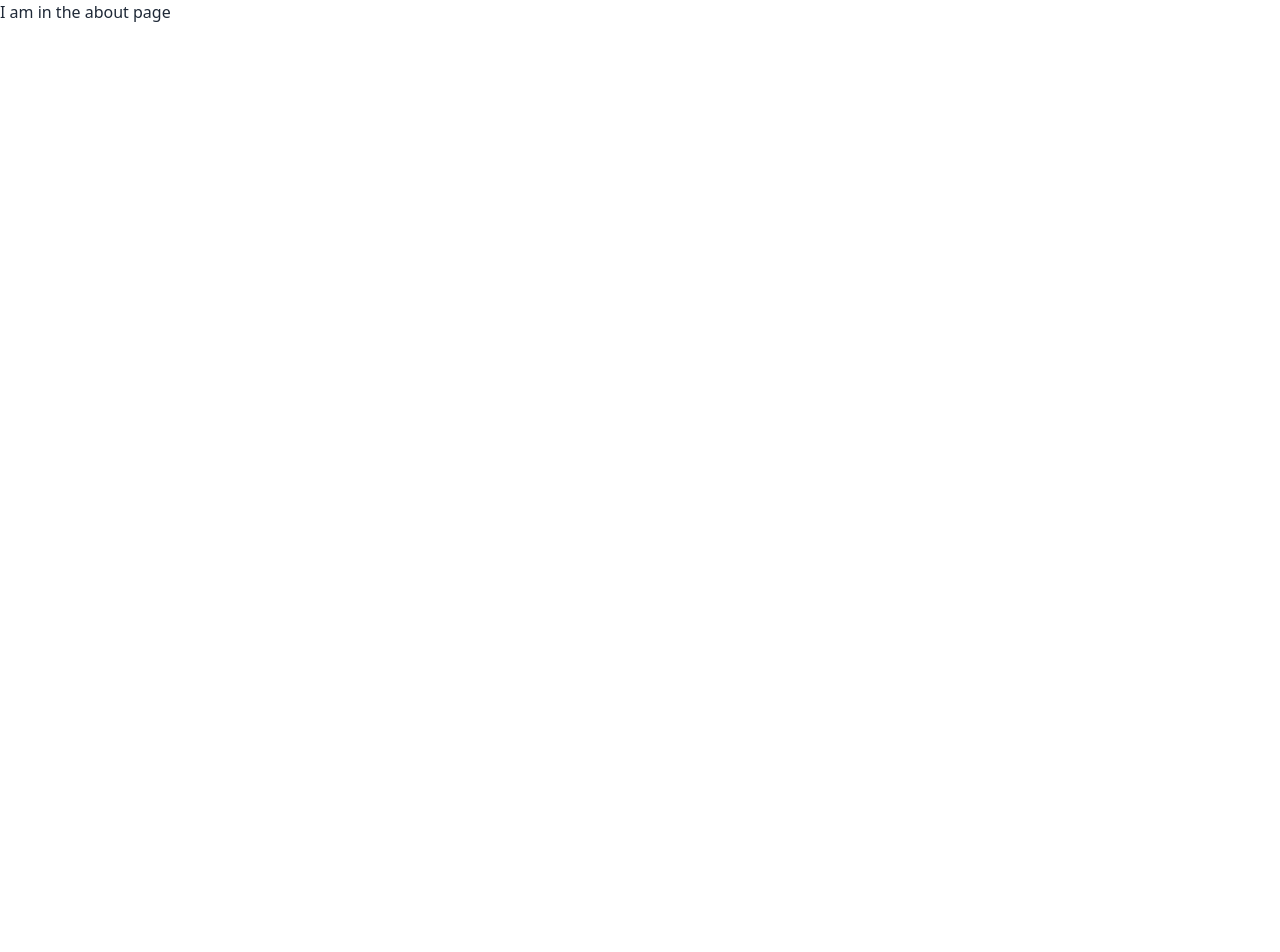
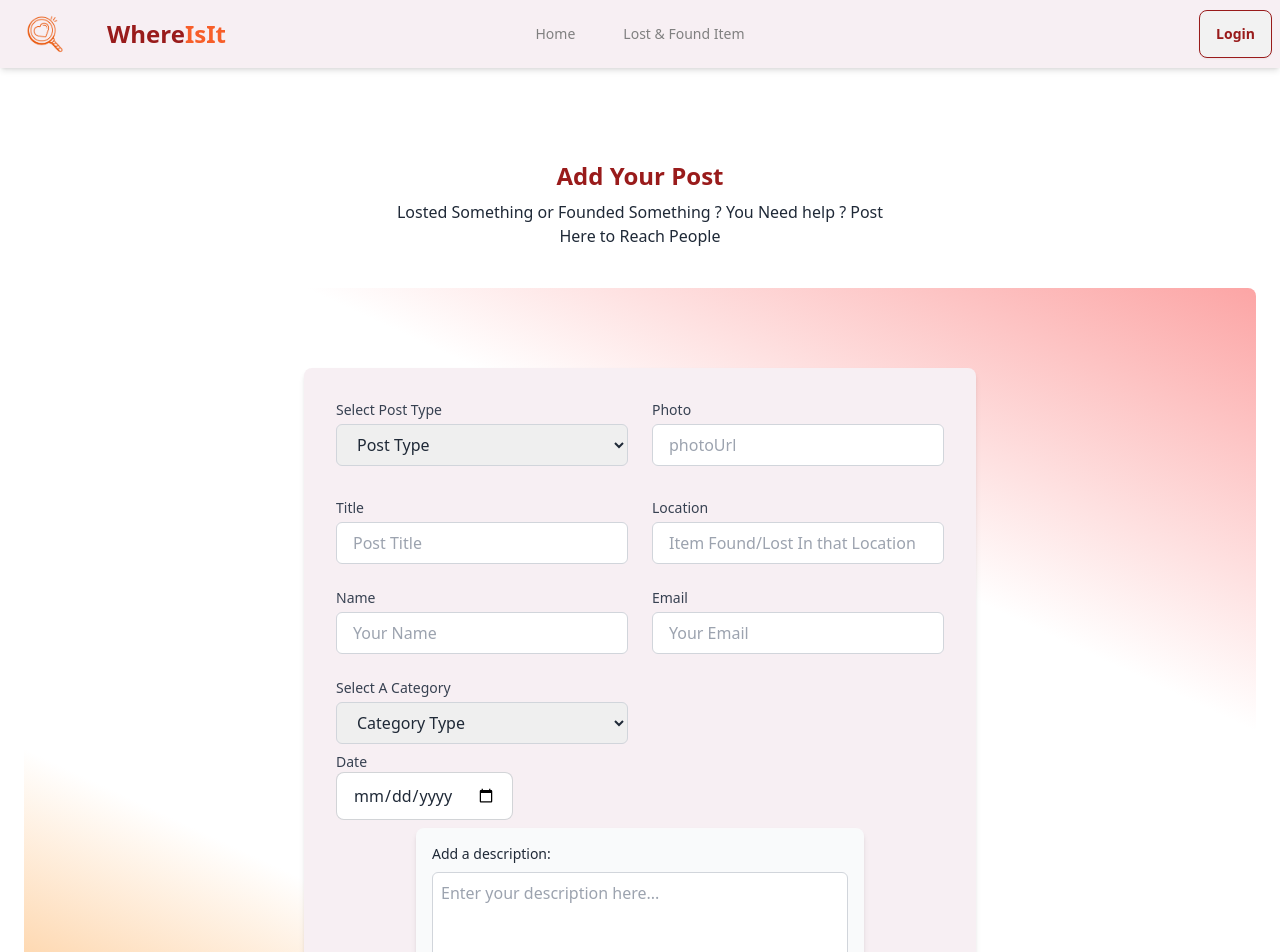
Before and after one commit to Chitra35006/A-11-whereIsIt-Client, a React (Vite) app: page /addAItems in a window 1280 px wide. Shown: the top 952 px of the page. Before the commit the page ends 800 px from the top, so only its background shows below. Built offline with nearby package versions, Linux system fonts and the light colour scheme; no server answers.

Commit message:
adding addPost design

```diff
--- a/package.json
+++ b/package.json
@@ -10,12 +10,14 @@
     "preview": "vite preview"
   },
   "dependencies": {
+    "date-fns": "^4.1.0",
     "firebase": "^11.1.0",
     "localforage": "^1.10.0",
     "match-sorter": "^8.0.0",
     "motion": "^11.15.0",
     "react": "^18.3.1",
     "react-awesome-reveal": "^4.3.1",
+    "react-datepicker": "^7.5.0",
     "react-dom": "^18.3.1",
     "react-helmet-async": "^2.0.5",
     "react-icons": "^5.4.0",
--- /dev/null
+++ b/src/pages/AddLostFoundItem/AddLostFoundItem.jsx
@@ -0,0 +1,239 @@
+import React, { useState } from 'react';
+import { Helmet } from 'react-helmet-async';
+
+const AddLostFoundItem = () => {
+
+const [name, setName] = useState("");
+const [email, setEmail] = useState("");
+const [photo, setPhoto] = useState("");
+const [description, setDescription] = useState("");
+const[post, setPost] = useState("");
+const[location, setLocation] = useState("");
+const[category, setCategory] = useState("");
+const[title, setTitle] = useState("");
+const[date, setDate] = useState("");
+
+const resetForm = () => {
+  setTitle("");
+  setName("");
+  setPhoto("");
+  setPost("");
+  setEmail("");
+  setCategory("");
+  setDescription("");
+  setDate("");
+  setLocation("");
+};
+
+    const handleSubmit=e=>{
+        e.preventDefault();
+        const postData={
+            post,
+            photo,
+            title,
+            location,
+            name,
+            email,
+            category,
+            description,
+            date
+        }
+        console.log(postData);
+    }
+    return (
+        <div>
+            <Helmet><title>Add Item </title></Helmet>
+            <div>
+      <div className="text-center lg:w-2/5 md:w-[350px] mx-auto py-10">
+        <h1 className="md:text-2xl text-xl font-bold text-red-800">Add Your Post</h1>
+        <p className="mt-2">
+          Losted Something or Founded Something ? You Need help ? Post Here to Reach People
+        </p>
+      </div>
+      <div>
+        <div className="py-20 rounded-lg px-8 md:px-0 flex items-center justify-center bg-[linear-gradient(25deg,#fdba74_5%,_white_30%,_white_70%,#fca5a5_100%)]">
+        <div className="p-8 rounded-lg shadow-md w-full max-w-2xl bg-[#f7eff3]">
+            <form onSubmit={handleSubmit}>
+              <div className="grid grid-cols-1 md:grid-cols-2 gap-6">
+                 {/* Post Type */}
+                 <div className="form-group mb-2">
+                  <label
+                    htmlFor="unique-select"
+                    className="block text-sm font-medium text-gray-700"
+                  >
+                    Select Post Type
+                  </label>
+                  <select
+                    // id="campaign"
+                    value={post}
+                    onChange={(e)=> setPost(e.target.value)}
+                    className="w-full mt-1 px-4 py-2 border border-gray-300 rounded-md focus:outline-none focus:ring-2 focus:ring-blue-400"
+                  >
+                    <option id="0" value="" disabled>Post Type</option>
+                    <option id="1" value="Lost">Lost</option>
+                    <option id="2" value="Found">Found</option>
+                  </select>
+                </div>
+                {/* PhotoURL Link Input */}
+                <div className="form-group">
+                  <label
+                    htmlFor="photoUrl"
+                    className="block text-sm font-medium text-gray-700"
+                  >
+                    Photo
+                  </label>
+                  <input
+                  value={photo}
+                  onChange={(e)=>setPhoto(e.target.value)}
+                    type="text"
+                    required
+                    id="photo"
+                    placeholder="photoUrl"
+                    className="w-full mt-1 px-4 py-2 border border-gray-300 rounded-md focus:outline-none focus:ring-2 focus:ring-blue-400"
+                  />
+                </div>
+                {/* PostTitle */}
+                <div className="form-group">
+                  <label
+                    htmlFor="title"
+                    className="block text-sm font-medium text-gray-700"
+                  >
+                    Title
+                  </label>
+                  <input
+                  value={title}
+                  onChange={(e)=>setTitle(e.target.value)}
+                    type="text"
+                    required
+                    id="title"
+                    placeholder="Post Title"
+                    className="w-full mt-1 px-4 py-2 border border-gray-300 rounded-md focus:outline-none focus:ring-2 focus:ring-blue-400"
+                  />
+                </div>
+                 {/* Location Input */}
+                 <div className="form-group">
+                  <label
+                    htmlFor="location"
+                    className="block text-sm font-medium text-gray-700"
+                  >
+                    Location
+                  </label>
+                  <input
+                  value={location}
+                  onChange={(e)=>setLocation(e.target.value)}
+                    type="text"
+                    required
+                    id="name"
+                    placeholder="Item Found/Lost In that Location"
+                    className="w-full mt-1 px-4 py-2 border border-gray-300 rounded-md focus:outline-none focus:ring-2 focus:ring-blue-400"
+                  />
+                </div>
+                {/* Name Input */}
+                <div className="form-group">
+                  <label
+                    htmlFor="name"
+                    className="block text-sm font-medium  text-gray-700"
+                  >
+                    Name
+                  </label>
+                  <input
+                  value={name}
+                  onChange={(e)=>setName(e.target.value)}
+                    type="text"
+                    required
+                    id="name"
+                    placeholder="Your Name"
+                    className="w-full mt-1 px-4 py-2 border border-gray-300 rounded-md focus:outline-none focus:ring-2 focus:ring-blue-400"
+                  />
+                </div>
+
+
+                {/* Email Input */}
+                <div className="form-group">
+                  <label
+                    htmlFor="email"
+                    className="block text-sm font-medium text-gray-700"
+                  >
+                    Email
+                  </label>
+                  <input
+                   value={email}
+                   onChange={(e)=>setEmail(e.target.value)}
+                    type="email"
+                    required
+                    id="email"
+                    placeholder="Your Email"
+                    className="w-full mt-1 px-4 py-2 border border-gray-300 rounded-md focus:outline-none focus:ring-2 focus:ring-blue-400"
+                  />
+                </div>
+                {/* Category Type */}
+                <div className="form-group mb-2">
+                  <label
+                    htmlFor="unique-select"
+                    className="block text-sm font-medium text-gray-700"
+                  >
+                    Select A Category
+                  </label>
+                  <select
+                    // id="campaign"
+                    value={category}
+                    onChange={(e)=> setCategory(e.target.value)}
+                    className="w-full mt-1 px-4 py-2 border border-gray-300 rounded-md focus:outline-none focus:ring-2 focus:ring-blue-400"
+                  >
+                    <option id="0" value="" disabled>Category Type</option>
+                    <option id="1" value="Lost">Pet</option>
+                    <option id="2" value="Found">Document</option>
+                    <option id="2" value="Found">Gadget</option>
+                  </select>
+                </div>
+              </div>
+
+              {/* Day Found Lost*/}
+              <div className="form-group">
+                  <label
+                    htmlFor="date"
+                    className="block text-sm font-medium  text-gray-700"
+                  >
+                    Date
+                  </label>
+                  <input value={date} onChange={(e)=> setDate(e.target.value)} type="date" name='applicationDeadline' placeholder="Lost/Founded Date" className="input input-bordered" required />
+                </div>
+              {/* Description */}
+              <div className="p-4 mt-2 max-w-md mx-auto rounded-lg shadow-md bg-gray-50">
+                <label
+                  htmlFor="description"
+                  className="block text-sm font-medium mb-2 text-gray-800"
+                >
+                  Add a description:
+                </label>
+                <textarea
+                value={description}
+                onChange={(e)=>setDescription(e.target.value)}
+                  id="description"
+                  name="description"
+                  rows="4"
+                  required
+                  className="w-full p-2 border border-gray-300 rounded-md focus:outline-none focus:ring-2 focus:ring-blue-500 focus:border-blue-500"
+                  placeholder="Enter your description here..."
+                ></textarea>
+              </div>
+
+              {/* Submit Button */}
+              <div className="mt-6 flex justify-center">
+                <button
+                  type="submit"
+                  className="bg-red-300 px-6 py-3 font-semibold rounded-md  hover:bg-gradient-to-r from-red-500 via-red-600 to-red-900 text-white transition"
+                >
+                  Add Post
+                </button>
+              </div>
+            </form>
+          </div>
+        </div>
+      </div>
+    </div>
+        </div>
+    );
+};
+
+export default AddLostFoundItem;
--- a/src/pages/Home/Home.jsx
+++ b/src/pages/Home/Home.jsx
@@ -2,10 +2,12 @@ import React from 'react';
 import Banner from '../Banner';
 import Unity from '../Unity';
 import Description from '../Description';
+import { Helmet } from 'react-helmet-async';
 
 const Home = () => {
     return (
         <div>
+            <Helmet><title>Home</title></Helmet>
            <Banner></Banner>
            <Unity></Unity>
            <Description></Description>
--- a/src/pages/Register.jsx
+++ b/src/pages/Register.jsx
@@ -2,6 +2,7 @@ import React, { useContext, useState } from 'react';
 import { Link, useNavigate } from 'react-router-dom';
 import useAuth from '../hooks/useAuth';
 import Swal from 'sweetalert2';
+import { Helmet } from 'react-helmet-async';
 
 
 
@@ -50,15 +51,7 @@ const Register = () => {
           text: `Welcome, ${user.email}!`,
           confirmButtonText: 'OK',
         });
-        //updateProfile
-      updateUserProfile({
-        displayName: name,
-        photoURL: photoUrl,}).then(()=>{
-          navigate("/");
-        }).catch(err=>{
-          console.log("ERROR",err);
-      })
-      console.log(user);
+
       }
 
     })
@@ -78,6 +71,7 @@ const Register = () => {
       }
     return (
         <div className="min-h-screen flex justify-center items-center">
+          <Helmet><title>Sign Up</title></Helmet>
         <div className="card border-l-4 border-red-800 bg-[linear-gradient(25deg,#fdba74_5%,_white_30%,_white_70%,#f4f4f5_100%)]  w-full max-w-lg shrink-0 shadow-2xl p-10">
           <h2 className="font-semibold text-2xl text-red-800 text-center mt-5 ">
             Register Your Account
--- a/src/pages/Shared/NavBar.jsx
+++ b/src/pages/Shared/NavBar.jsx
@@ -1,5 +1,5 @@
 import React, { useState } from 'react';
-import { NavLink } from 'react-router-dom';
+import { Link, NavLink } from 'react-router-dom';
 import logo from '../../assets/search.png'
 import { motion, MotionConfig } from "motion/react"
 import { easeOut } from 'motion';
@@ -74,7 +74,7 @@ const NavBar = () => {
            </>
          ):
          (
-          <a href="/signIn" className="btn  border-red-800 border text-red-800 hover:text-white hover:bg-gradient-to-r from-red-500 via-red-600 to-red-900 ">Login</a>
+          <Link to="/signIn" className="btn border-red-800 border text-red-800 hover:text-white hover:bg-gradient-to-r from-red-500 via-red-600 to-red-900 ">Login</Link>
          )
 
          }
--- a/src/pages/Shared/ProfileDropDown.jsx
+++ b/src/pages/Shared/ProfileDropDown.jsx
@@ -1,5 +1,5 @@
 import React, { useState } from 'react';
-import { Link } from 'react-router-dom';
+import { Link, NavLink } from 'react-router-dom';
 
 const ProfileDropDown = ({user}) => {
     const [isDropdownOpen, setIsDropdownOpen] = useState(false);  // To toggle dropdown visibility
@@ -28,13 +28,13 @@ const ProfileDropDown = ({user}) => {
           <div className="absolute right-0 mt-2 bg-red-100 opacity-60 text-black shadow-lg rounded-lg w-48 p-2">
             <ul className='font-semibold space-y-2'>
               <li>
-                <a href="/profile" className=" font-bold text-red-800  px-4 py-2 hover:bg-red-700 hover:text-white md:text-base text-[12px] ">Add Lost & Found Item</a>
+                <Link to="/addAItems" className=" font-bold text-red-800  px-4 py-2 hover:bg-red-700 hover:text-white md:text-base text-[12px] ">Add Lost & Found Item</Link>
               </li>
               <li>
-                <a href="/settings" className=" font-bold text-red-800 px-4 py-2 hover:bg-red-700 hover:text-white md:text-base text-[12px] ">All Recovered Item</a>
+                <Link to="/settings" className=" font-bold text-red-800 px-4 py-2 hover:bg-red-700 hover:text-white md:text-base text-[12px] ">All Recovered Item</Link>
               </li>
               <li>
-                <a href="/logout" className=" font-bold text-red-800 px-4 py-2 hover:bg-red-700 hover:text-white md:text-base text-[12px] ">Manage My Item</a>
+                <Link to="/logout" className=" font-bold text-red-800 px-4 py-2 hover:bg-red-700 hover:text-white md:text-base text-[12px] ">Manage My Item</Link>
               </li>
             </ul>
           </div>
--- a/src/pages/SignIn.jsx
+++ b/src/pages/SignIn.jsx
@@ -3,6 +3,7 @@ import { Link } from 'react-router-dom';
 import useAuth from '../hooks/useAuth';
 import Swal from 'sweetalert2';
 import { FaGoogle } from "react-icons/fa";
+import { Helmet } from 'react-helmet-async';
 
 const SignIn = () => {
     const{signInUser,setUser,signInWithGoogle} = useAuth();
@@ -71,6 +72,7 @@ const SignIn = () => {
     }
     return (
         <div className="min-h-screen flex justify-center items-center">
+          <Helmet><title>Login Page</title></Helmet>
       <div className="card border-l-4 border-red-800 bg-[linear-gradient(25deg,#fdba74_5%,_white_30%,_white_70%,#f4f4f5_100%)]  w-full max-w-lg shrink-0 shadow-2xl p-10">
         <h2 className="font-semibold text-2xl text-center text-red-800 mt-5">Login Your Account</h2>
         <form onSubmit={handleSignIn} className="card-body">
--- a/src/router/router.jsx
+++ b/src/router/router.jsx
@@ -6,6 +6,7 @@ import MainLayout from "../layout/MainLayout";
 import Home from "../pages/Home/Home";
 import SignIn from "../pages/SignIn";
 import Register from "../pages/Register";
+import AddLostFoundItem from "../pages/AddLostFoundItem/AddLostFoundItem";
 
   const router = createBrowserRouter([
     {
@@ -27,6 +28,10 @@ import Register from "../pages/Register";
         {
             path:'/signUp',
             element:<Register></Register>
+        },
+        {
+          path:'/addAItems',
+          element:<AddLostFoundItem></AddLostFoundItem>
         }
       ]
     },
```
Also changed, not shown: 1 other file (tests, documents, lock files or other folders).
